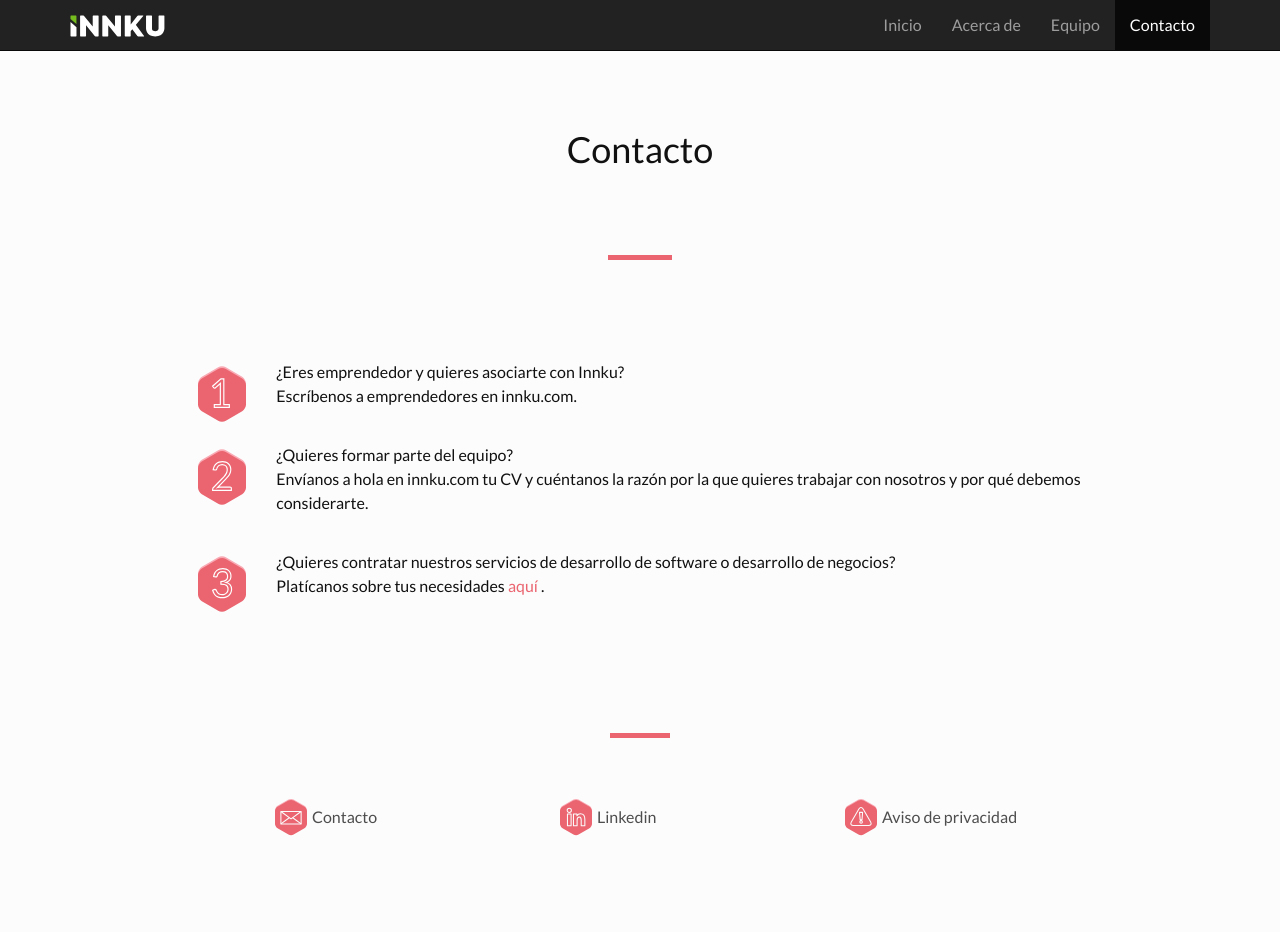
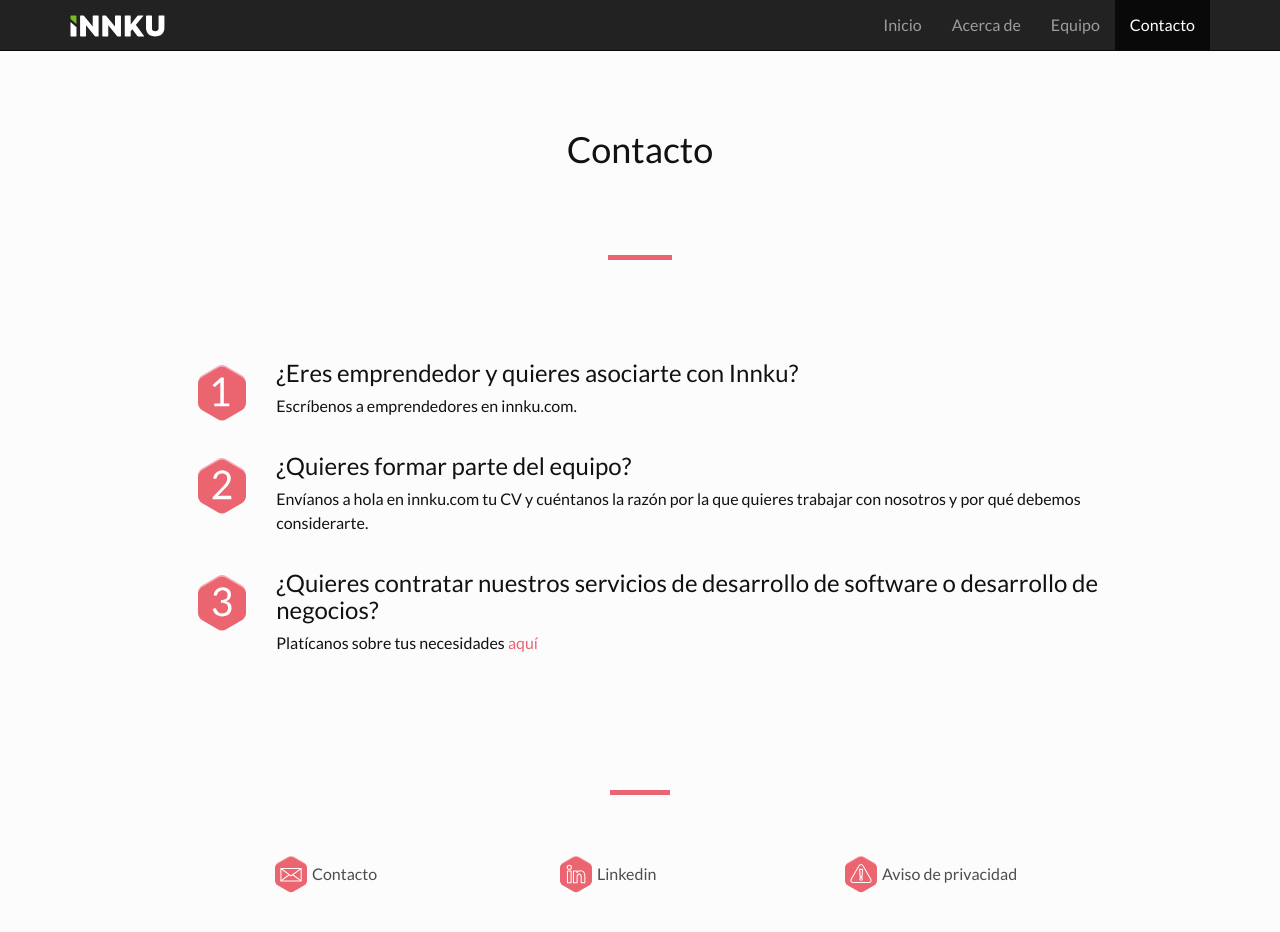
Before and after one commit to innku/innku-2018, a Jekyll site: the page built from contacto.html, in a window 1280 px wide and 1014 px high. Shown: the top 932 px of the window. Built offline with Jekyll 4.4.1, drawn with Linux system fonts in a browser that asks for light colours; nearby versions of some CDN libraries.

Commit message:
Ajustes en textos de sección contacto

```diff
--- a/contacto.html
+++ b/contacto.html
@@ -22,28 +22,31 @@ keywords:
   <div class="col-md-offset-1 col-md-10">
     <ul>
       <li class="row innku-section-contact__margin">
-        <div class="col-md-1">
+        <div class="col-md-1 col-xs-3">
           <img src="img/contact-1.svg" />
         </div>
-        <div class="col-md-11">
-          <p>¿Eres emprendedor y quieres asociarte con Innku?<br />Escríbenos a emprendedores en innku.com.</p>
+        <div class="col-md-11 col-xs-9">
+          <h3 class="contact-title">¿Eres emprendedor y quieres asociarte con Innku?</h3>
+          <p>Escríbenos a emprendedores en innku.com.</p>
         </div>
       </li>
       <li class="row innku-section-contact__margin">
-        <div class="col-md-1">
+        <div class="col-md-1 col-xs-3">
           <img class="innku-section-contact-img__margin" src="img/contact-2.svg" />
         </div>
-        <div class="col-md-11">
-          <p>¿Quieres formar parte del equipo?<br />Envíanos a hola en innku.com tu CV y cuéntanos la razón por la que quieres trabajar con nosotros y por qué debemos considerarte.</p>
+        <div class="col-md-11 col-xs-9">
+          <h3 class="contact-title">¿Quieres formar parte del equipo?</h3>
+          <p>Envíanos a hola en innku.com tu CV y cuéntanos la razón por la que quieres trabajar con nosotros y por qué debemos considerarte.</p>
         </div>
       </li>
       <li class="row innku-section-contact__margin">
-        <div class="col-md-1">
+        <div class="col-md-1 col-xs-3">
           <img class="innku-section-contact-img__margin" src="img/contact-3.svg" />
         </div>
-        <div class="col-md-11">
-          <p>¿Quieres contratar nuestros servicios de desarrollo de software o desarrollo de negocios?<br />Platícanos sobre tus necesidades <a class="typeform-share link" href="https://innku.typeform.com/to/tQNU5x" data-mode="1" target="_blank">aquí</a>
-          <script>(function(){var qs,js,q,s,d=document,gi=d.getElementById,ce=d.createElement,gt=d.getElementsByTagName,id='typef_orm',b='https://s3-eu-west-1.amazonaws.com/share.typeform.com/';if(!gi.call(d,id)){js=ce.call(d,'script');js.id=id;js.src=b+'share.js';q=gt.call(d,'script')[0];q.parentNode.insertBefore(js,q)}})()</script>.</p>
+        <div class="col-md-11 col-xs-9">
+          <h3 class="contact-title">¿Quieres contratar nuestros servicios de desarrollo de software o desarrollo de negocios?</h3>
+          <p>Platícanos sobre tus necesidades <a class="typeform-share link" href="https://innku.typeform.com/to/tQNU5x" data-mode="1" target="_blank">aquí</a>
+          <script>(function(){var qs,js,q,s,d=document,gi=d.getElementById,ce=d.createElement,gt=d.getElementsByTagName,id='typef_orm',b='https://s3-eu-west-1.amazonaws.com/share.typeform.com/';if(!gi.call(d,id)){js=ce.call(d,'script');js.id=id;js.src=b+'share.js';q=gt.call(d,'script')[0];q.parentNode.insertBefore(js,q)}})()</script></p>
         </div>
       </li>
     </ul>
--- a/css/main.scss
+++ b/css/main.scss
@@ -184,7 +184,8 @@ body {
 .innku-index-project-title {
   min-height: 40vh;
   @media screen and (max-width: 480px) {
-    height: 35vh;
+    /*height: 25vh;*/
+    min-height: 25vh;
   }
 
   .innku-index-project-title__padding-top {
@@ -729,3 +730,7 @@ a.mute{
 .innku-section-contact__margin img {
   margin-top: 5px;
 }
+
+.contact-title{
+  margin-bottom: 8px;
+}
```
Also changed, not shown: img/contact-1.svg, img/contact-2.svg, img/contact-3.svg.
